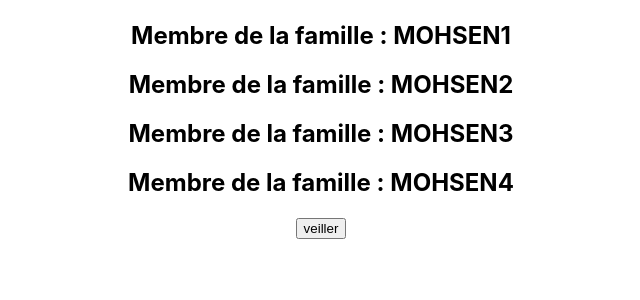
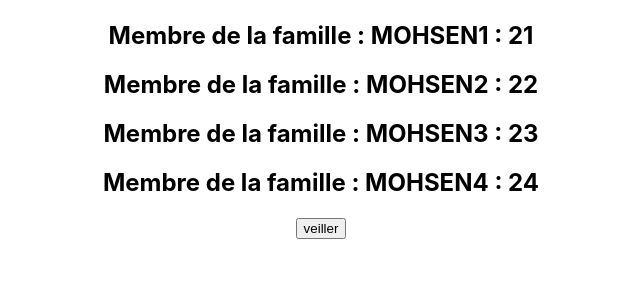
Before and after one commit to mohsennn/-my-app, a React (Create React App) app: page / in a window 1280 px wide. Shown: the top 300 px of the page, without its empty margins (319-959 px from the left). Built offline with nearby package versions, Linux system fonts and the light colour scheme.

Commit message:
23-Modifier le state (deep copy de la liste)

```diff
--- a/src/App.js
+++ b/src/App.js
@@ -21,14 +21,20 @@ const famille = {
   },
 };
 
-
 class App extends Component {
   state = {
     famille,
   };
 
-
-  handleClick=() => console.log('display click ');
+  handleClick = () => {
+    console.log("display click ");
+    debugger
+    //faire un copie de la liste famille dans l'objet list
+    const list = { ...this.state.famille };
+    list.membre1.age += 1;
+debugger
+    this.setState({ list });
+  };
 
   render() {
     const { titre } = this.props;
@@ -36,13 +42,13 @@ class App extends Component {
     return (
       <div className="App">
         <h1> {titre}</h1>
-        <Membre nom={famille.membre1.nom} />
-        <Membre nom={famille.membre2.nom} />
-        <Membre nom={famille.membre3.nom} />
-        <Membre nom={famille.membre4.nom} />
+        <Membre nom={famille.membre1.nom} age={famille.membre1.age} />
+        <Membre nom={famille.membre2.nom} age={famille.membre2.age} />
+        <Membre nom={famille.membre3.nom} age={famille.membre3.age} />
+        <Membre nom={famille.membre4.nom} age={famille.membre4.age} />
         <button onClick={this.handleClick}> veiller </button>
       </div>
-    )
+    );
   }
 }
 
--- a/src/components/Membre.js
+++ b/src/components/Membre.js
@@ -1,8 +1,10 @@
 import React, { Fragment } from "react";
-const Membre = ({ nom, children }) => {
+const Membre = ({ nom, children, age }) => {
   return (
     <Fragment>
-      <h2> Membre de la famille : {nom.toUpperCase()}</h2>
+      <h2>
+        Membre de la famille : {nom.toUpperCase()} : {age}
+      </h2>
       {children ? <p> {children}</p> : <Fragment />}
     </Fragment>
   );
```
